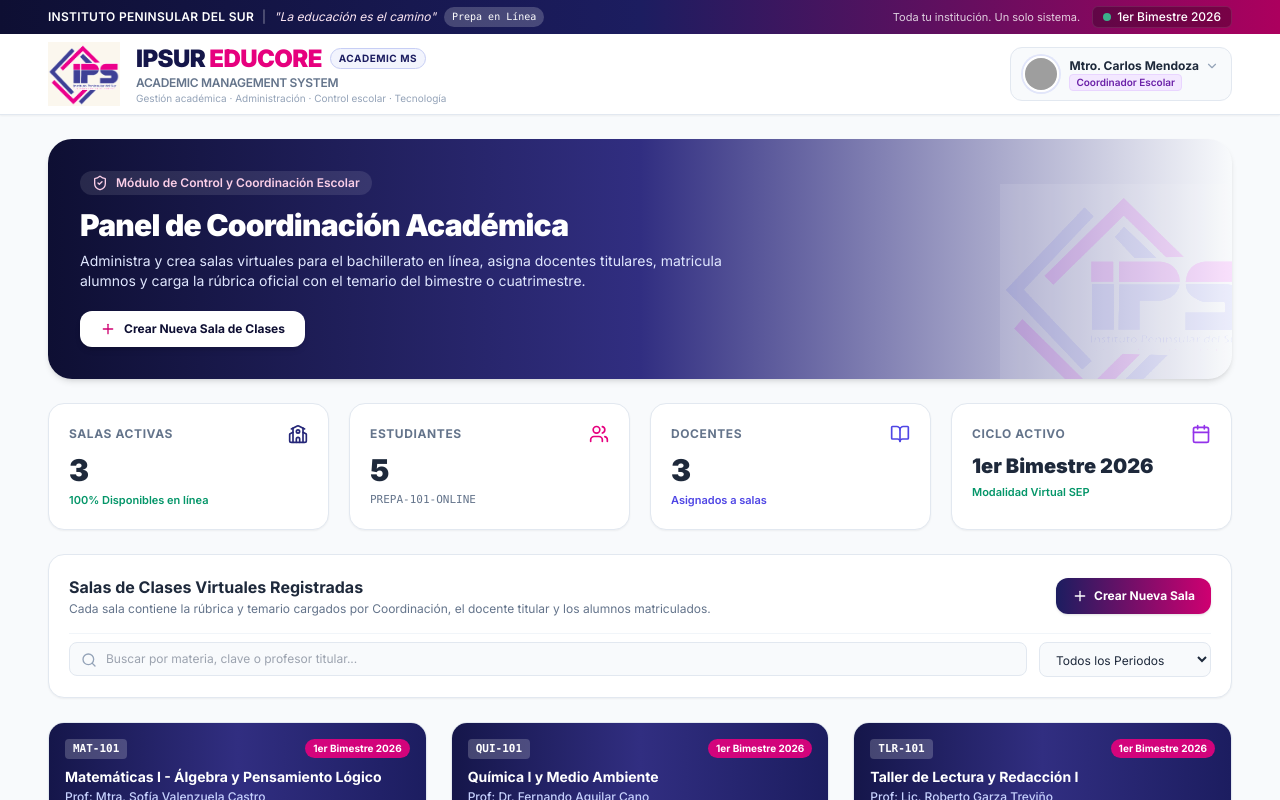
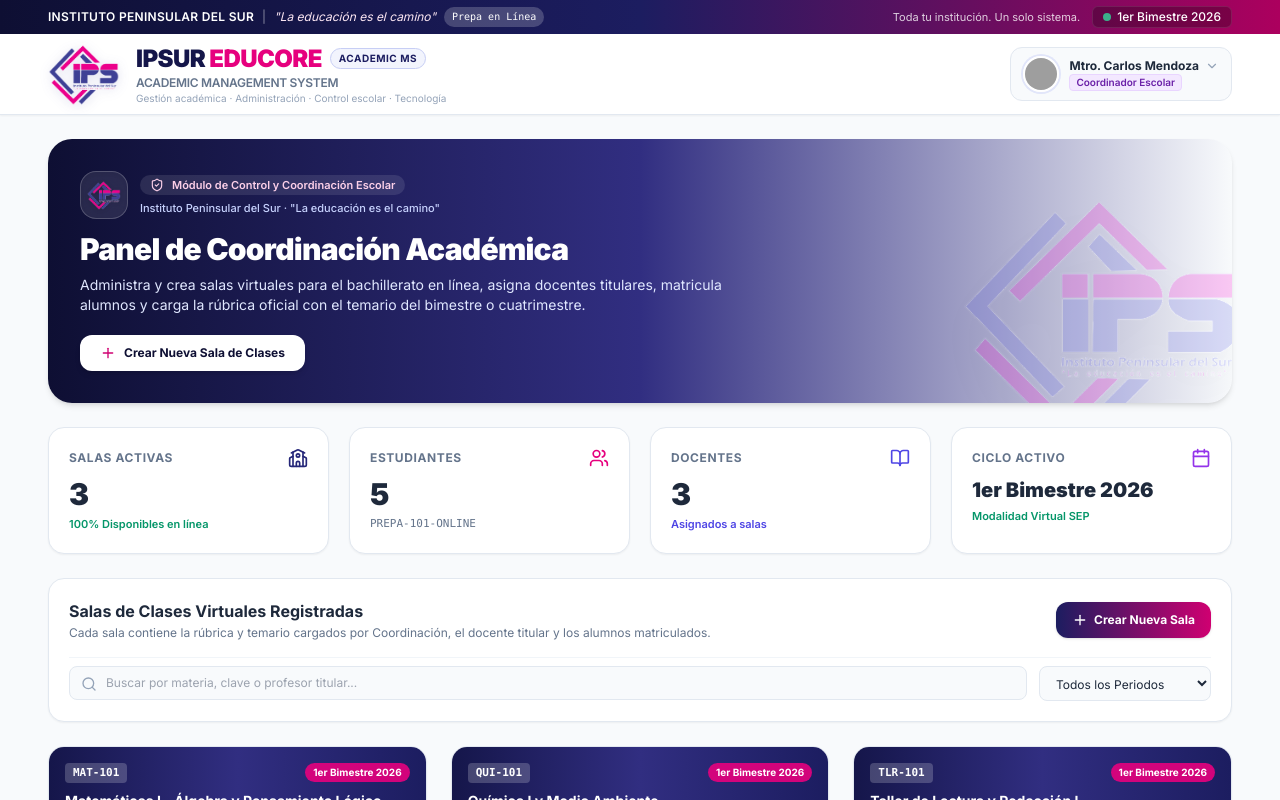
Before and after one commit to LuisGaribaldi1312/ipsur-educore, a React (Vite) app: page / in a window 1280 px wide. Shown: the top 800 px of the page. Built offline with nearby package versions, Linux system fonts and the light colour scheme; grey boxes are pictures that could not be loaded.

Commit message:
style: remove solid background from logo and integrate transparent emblem across platform

```diff
--- a/src/components/classroom/ClassroomDetail.jsx
+++ b/src/components/classroom/ClassroomDetail.jsx
@@ -103,19 +103,24 @@ export default function ClassroomDetail({ classroomId, onBack }) {
         </div>
       </div>
 
-      {/* Classroom Hero Banner */}
-      <div className="rounded-3xl overflow-hidden shadow-md border border-slate-200 bg-gradient-to-r from-ipsur-navy-900 via-indigo-900 to-ipsur-navy-800 text-white p-6 sm:p-8 relative">
+      {/* Classroom Hero Banner with integrated logo */}
+      <div className="rounded-3xl overflow-hidden shadow-md border border-slate-200 bg-gradient-to-r from-ipsur-navy-900 via-indigo-900 to-ipsur-navy-800 text-white p-5 sm:p-7 md:p-8 relative">
         <div className="relative z-10 max-w-3xl">
-          <div className="flex flex-wrap items-center gap-2 mb-2">
-            <span className="text-[11px] font-bold uppercase tracking-widest bg-ipsur-pink-500 text-white px-2.5 py-0.5 rounded-full shadow-sm">
-              Prepa en Línea IPSUR
-            </span>
-            <span className="text-[11px] font-semibold bg-white/15 text-indigo-100 px-2.5 py-0.5 rounded-full">
-              Grupo: {classroom.group}
-            </span>
+          <div className="flex items-center gap-3 mb-2.5">
+            <div className="w-10 h-10 sm:w-12 sm:h-12 rounded-2xl bg-white/10 backdrop-blur-md p-1.5 flex items-center justify-center border border-white/20 shadow-inner flex-shrink-0">
+              <img src="/ipsur-logo.png" alt="IPSUR Logo" className="w-full h-full object-contain filter drop-shadow" />
+            </div>
+            <div className="flex flex-wrap items-center gap-2">
+              <span className="text-[10px] sm:text-[11px] font-bold uppercase tracking-widest bg-ipsur-pink-500 text-white px-2.5 py-0.5 rounded-full shadow-sm">
+                Prepa en Línea IPSUR
+              </span>
+              <span className="text-[10px] sm:text-[11px] font-semibold bg-white/15 text-indigo-100 px-2.5 py-0.5 rounded-full">
+                Grupo: {classroom.group}
+              </span>
+            </div>
           </div>
 
-          <h1 className="text-2xl sm:text-3xl font-black tracking-tight text-white">
+          <h1 className="text-xl sm:text-2xl md:text-3xl font-black tracking-tight text-white">
             {classroom.name}
           </h1>
 
@@ -156,8 +161,8 @@ export default function ClassroomDetail({ classroomId, onBack }) {
         </div>
 
         {/* Decorative Watermark Emblem */}
-        <div className="absolute right-4 bottom-2 opacity-15 pointer-events-none hidden md:block">
-          <img src="/ipsur-logo.png" alt="IPSUR Watermark" className="w-48 h-auto object-contain filter brightness-200" />
+        <div className="absolute right-2 bottom-0 opacity-20 pointer-events-none hidden md:block">
+          <img src="/ipsur-logo.png" alt="IPSUR Watermark" className="w-64 h-auto object-contain filter brightness-150 drop-shadow-2xl" />
         </div>
       </div>
 
--- a/src/components/common/Navbar.jsx
+++ b/src/components/common/Navbar.jsx
@@ -77,17 +77,17 @@ export default function Navbar() {
       <header className="bg-white border-b border-slate-200 sticky top-0 z-40 shadow-sm">
         <div className="w-full max-w-[1920px] mx-auto px-3.5 sm:px-6 md:px-8 lg:px-10 xl:px-12 2xl:px-14">
           <div className="flex items-center justify-between h-16 sm:h-20">
-            {/* Logo and Brand Title */}
+            {/* Logo and Brand Title with transparent logo integration */}
             <div
-              className="flex items-center gap-2.5 sm:gap-4 cursor-pointer select-none min-w-0"
+              className="flex items-center gap-3 sm:gap-4 cursor-pointer select-none min-w-0 py-1"
               onClick={() => setActiveClassroomId(null)}
               title="Ir al inicio de IPSUR EDUCORE"
             >
-              <div className="relative group flex-shrink-0">
+              <div className="relative group flex-shrink-0 flex items-center justify-center">
                 <img
                   src="/ipsur-logo.png"
                   alt="IPSUR Logo Oficial"
-                  className="h-11 sm:h-16 w-auto object-contain transition-transform group-hover:scale-105"
+                  className="h-12 sm:h-16 w-auto object-contain filter drop-shadow-[0_2px_6px_rgba(46,48,146,0.15)] transition-transform duration-300 group-hover:scale-105"
                 />
               </div>
 
--- a/src/components/coordinator/CoordinatorDashboard.jsx
+++ b/src/components/coordinator/CoordinatorDashboard.jsx
@@ -43,9 +43,17 @@ export default function CoordinatorDashboard({ onSelectClassroom }) {
       {/* Welcome Banner */}
       <div className="bg-gradient-to-r from-ipsur-navy-900 via-indigo-900 to-ipsur-pink-800 rounded-3xl p-6 sm:p-8 text-white shadow-md relative overflow-hidden">
         <div className="relative z-10 max-w-2xl">
-          <div className="inline-flex items-center gap-2 bg-white/10 px-3 py-1 rounded-full text-xs font-semibold text-pink-200 mb-3">
-            <ShieldCheck className="w-4 h-4 text-ipsur-pink-400" />
-            <span>Módulo de Control y Coordinación Escolar</span>
+          <div className="flex items-center gap-3 mb-3">
+            <div className="w-12 h-12 rounded-2xl bg-white/10 backdrop-blur-md p-1.5 flex items-center justify-center border border-white/20 shadow-inner flex-shrink-0">
+              <img src="/ipsur-logo.png" alt="IPSUR Emblem" className="w-full h-full object-contain filter drop-shadow" />
+            </div>
+            <div>
+              <div className="inline-flex items-center gap-2 bg-white/10 px-2.5 py-0.5 rounded-full text-[11px] font-semibold text-pink-200">
+                <ShieldCheck className="w-3.5 h-3.5 text-ipsur-pink-400" />
+                <span>Módulo de Control y Coordinación Escolar</span>
+              </div>
+              <p className="text-[11px] text-indigo-200 mt-0.5 font-medium">Instituto Peninsular del Sur · "La educación es el camino"</p>
+            </div>
           </div>
 
           <h1 className="text-2xl sm:text-3xl font-black tracking-tight text-white">
@@ -66,9 +74,9 @@ export default function CoordinatorDashboard({ onSelectClassroom }) {
           </div>
         </div>
 
-        {/* Background decorative watermark */}
-        <div className="absolute -right-6 -bottom-8 opacity-10 pointer-events-none hidden md:block">
-          <img src="/ipsur-logo.png" alt="IPSUR Watermark" className="w-64 h-auto object-contain filter brightness-200" />
+        {/* Background decorative watermark with pure transparent emblem */}
+        <div className="absolute -right-4 -bottom-10 opacity-20 pointer-events-none hidden md:block">
+          <img src="/ipsur-logo.png" alt="IPSUR Watermark" className="w-72 h-auto object-contain filter brightness-150 drop-shadow-2xl" />
         </div>
       </div>
 
--- a/src/components/reports/InstitutionalActaModal.jsx
+++ b/src/components/reports/InstitutionalActaModal.jsx
@@ -33,7 +33,7 @@ export default function InstitutionalActaModal({ isOpen, onClose, classroom }) {
               <img
                 src="/ipsur-logo.png"
                 alt="IPSUR Logo Oficial"
-                className="h-16 w-auto object-contain"
+                className="h-16 w-auto object-contain filter drop-shadow-sm"
               />
               <div>
                 <h2 className="text-base font-black tracking-tight text-ipsur-navy-900 uppercase">
--- a/src/components/student/StudentDashboard.jsx
+++ b/src/components/student/StudentDashboard.jsx
@@ -64,9 +64,17 @@ export default function StudentDashboard({ onSelectClassroom }) {
       {/* Student Hero Banner */}
       <div className="bg-gradient-to-r from-ipsur-navy-900 via-indigo-900 to-ipsur-pink-800 rounded-3xl p-6 sm:p-8 text-white shadow-md relative overflow-hidden">
         <div className="relative z-10 max-w-2xl">
-          <div className="inline-flex items-center gap-2 bg-white/10 px-3 py-1 rounded-full text-xs font-semibold text-pink-200 mb-2">
-            <GraduationCap className="w-4 h-4 text-ipsur-pink-400" />
-            <span>Portal del Estudiante · Prepa en Línea IPSUR</span>
+          <div className="flex items-center gap-3 mb-3">
+            <div className="w-12 h-12 rounded-2xl bg-white/10 backdrop-blur-md p-1.5 flex items-center justify-center border border-white/20 shadow-inner flex-shrink-0">
+              <img src="/ipsur-logo.png" alt="IPSUR Emblem" className="w-full h-full object-contain filter drop-shadow" />
+            </div>
+            <div>
+              <div className="inline-flex items-center gap-2 bg-white/10 px-2.5 py-0.5 rounded-full text-[11px] font-semibold text-pink-200">
+                <GraduationCap className="w-3.5 h-3.5 text-ipsur-pink-400" />
+                <span>Portal del Estudiante · Prepa en Línea IPSUR</span>
+              </div>
+              <p className="text-[11px] text-indigo-200 mt-0.5 font-medium">Instituto Peninsular del Sur · Bachillerato Virtual</p>
+            </div>
           </div>
 
           <h1 className="text-2xl sm:text-3xl font-black tracking-tight text-white">
@@ -90,9 +98,9 @@ export default function StudentDashboard({ onSelectClassroom }) {
           </div>
         </div>
 
-        {/* Decorative Watermark */}
-        <div className="absolute -right-6 -bottom-8 opacity-10 pointer-events-none hidden md:block">
-          <img src="/ipsur-logo.png" alt="IPSUR Watermark" className="w-64 h-auto object-contain filter brightness-200" />
+        {/* Decorative Transparent Watermark */}
+        <div className="absolute -right-4 -bottom-10 opacity-20 pointer-events-none hidden md:block">
+          <img src="/ipsur-logo.png" alt="IPSUR Watermark" className="w-72 h-auto object-contain filter brightness-150 drop-shadow-2xl" />
         </div>
       </div>
 
--- a/src/components/teacher/TeacherDashboard.jsx
+++ b/src/components/teacher/TeacherDashboard.jsx
@@ -41,9 +41,17 @@ export default function TeacherDashboard({ onSelectClassroom }) {
       {/* Teacher Hero Banner */}
       <div className="bg-gradient-to-r from-indigo-900 via-ipsur-navy-800 to-ipsur-pink-800 rounded-3xl p-6 sm:p-8 text-white shadow-md relative overflow-hidden">
         <div className="relative z-10 max-w-2xl">
-          <div className="inline-flex items-center gap-2 bg-white/10 px-3 py-1 rounded-full text-xs font-semibold text-pink-200 mb-2">
-            <BookOpen className="w-4 h-4 text-ipsur-pink-400" />
-            <span>Portal del Docente Titular · IPSUR Prepa en Línea</span>
+          <div className="flex items-center gap-3 mb-3">
+            <div className="w-12 h-12 rounded-2xl bg-white/10 backdrop-blur-md p-1.5 flex items-center justify-center border border-white/20 shadow-inner flex-shrink-0">
+              <img src="/ipsur-logo.png" alt="IPSUR Emblem" className="w-full h-full object-contain filter drop-shadow" />
+            </div>
+            <div>
+              <div className="inline-flex items-center gap-2 bg-white/10 px-2.5 py-0.5 rounded-full text-[11px] font-semibold text-pink-200">
+                <BookOpen className="w-3.5 h-3.5 text-ipsur-pink-400" />
+                <span>Portal del Docente Titular · Prepa en Línea IPSUR</span>
+              </div>
+              <p className="text-[11px] text-indigo-200 mt-0.5 font-medium">Instituto Peninsular del Sur</p>
+            </div>
           </div>
 
           <h1 className="text-2xl sm:text-3xl font-black tracking-tight text-white">
@@ -63,9 +71,9 @@ export default function TeacherDashboard({ onSelectClassroom }) {
           </div>
         </div>
 
-        {/* Decorative Watermark */}
-        <div className="absolute -right-6 -bottom-8 opacity-10 pointer-events-none hidden md:block">
-          <img src="/ipsur-logo.png" alt="IPSUR Watermark" className="w-64 h-auto object-contain filter brightness-200" />
+        {/* Decorative Transparent Watermark */}
+        <div className="absolute -right-4 -bottom-10 opacity-20 pointer-events-none hidden md:block">
+          <img src="/ipsur-logo.png" alt="IPSUR Watermark" className="w-72 h-auto object-contain filter brightness-150 drop-shadow-2xl" />
         </div>
       </div>
 
```
Also changed, not shown: public/ipsur-logo.png.
